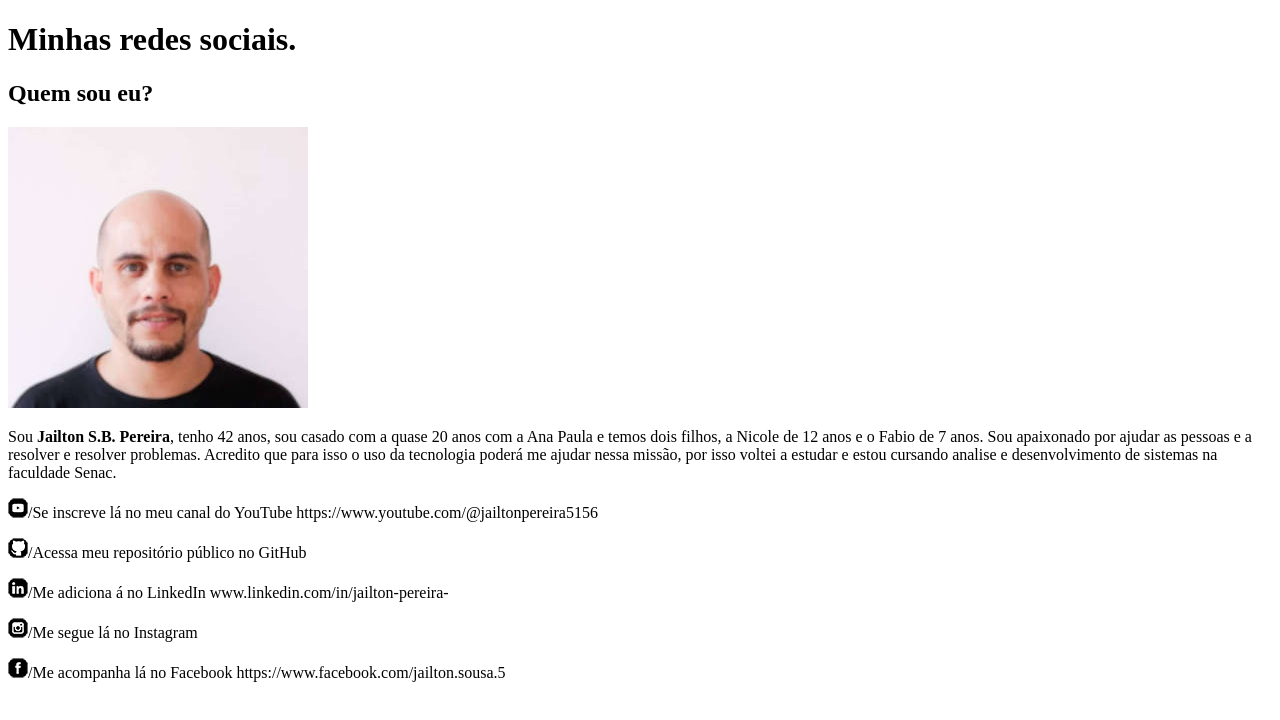
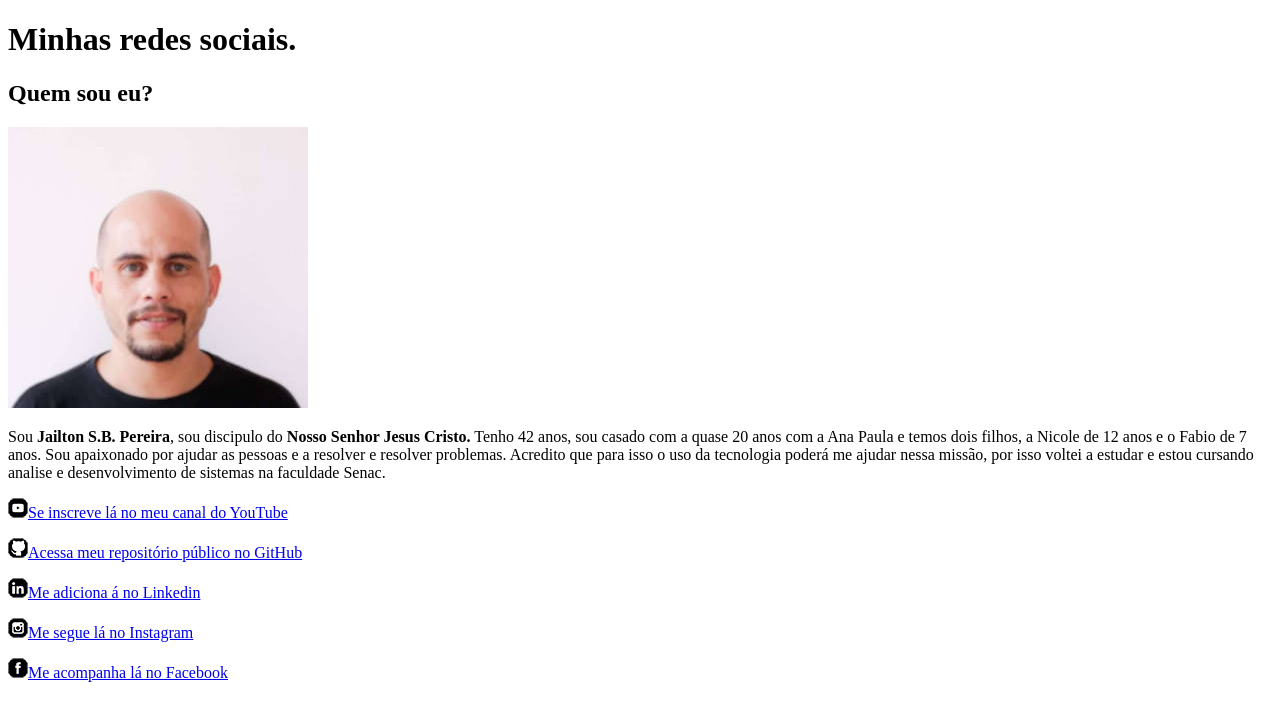
Before and after one commit to 228141/curso-de-html-e-css, a plain HTML site: page desafios/desafio_5/index.html in a window 1280 px wide. Drawn offline with Linux system fonts and the light colour scheme.

Commit message:
Uso de Links Externos

```diff
--- a/desafios/desafio_5/index.html
+++ b/desafios/desafio_5/index.html
@@ -10,13 +10,13 @@
     <h1>Minhas redes sociais.</h1>
     <h2>Quem sou eu?</h2>
     <img src="Foto Jailton300.jpg" alt="foto perfil">
-    <p>Sou <b>Jailton S.B. Pereira</b>, tenho 42 anos, sou casado com a quase 20 anos com a Ana Paula e temos dois filhos, a Nicole de 12 anos e o Fabio de 7 anos. Sou apaixonado por ajudar as pessoas e a resolver e resolver problemas. Acredito que para isso o uso da tecnologia poderá me ajudar nessa missão, por isso voltei a estudar e estou cursando analise e desenvolvimento de sistemas na faculdade Senac.</p>
+    <p>Sou <b>Jailton S.B. Pereira</b>, sou discipulo do <strong>Nosso Senhor Jesus Cristo.</strong> Tenho 42 anos, sou casado com a quase 20 anos com a Ana Paula e temos dois filhos, a Nicole de 12 anos e o Fabio de 7 anos. Sou apaixonado por ajudar as pessoas e a resolver e resolver problemas. Acredito que para isso o uso da tecnologia poderá me ajudar nessa missão, por isso voltei a estudar e estou cursando analise e desenvolvimento de sistemas na faculdade Senac.</p>
 
-    <p><img src="icone-youtube.png" alt="youtube">/Se inscreve lá no meu canal do YouTube https://www.youtube.com/@jailtonpereira5156</p>
-    <p><img src="icone-github.png" alt="GitHub">/Acessa meu repositório público no GitHub
-    <p><img src="icone-linkedin.png" alt="youtube">/Me adiciona á no LinkedIn www.linkedin.com/in/jailton-pereira-</p>
-    <p><img src="icone-instagram.png" alt="instagram">/Me segue lá no Instagram</p>
-    <p><img src="icone-facebook.png" alt="facebook">/Me acompanha lá no Facebook https://www.facebook.com/jailton.sousa.5</p>
+    <p><img src="icone-youtube.png" alt="youtube"><a href="https://www.youtube.com/@jailtonpereira5156" target="_blank" rel="external">Se inscreve lá no meu canal do YouTube</a></p>
+    <p><img src="icone-github.png" alt="GitHub"><a href="https://github.com/228141" target="_blank" rel="external">Acessa meu repositório público no GitHub</a>
+    <p><img src="icone-linkedin.png" alt="youtube"><a href="https://www.linkedin.com/in/jailton-pereira-/"  target="_blank" rel="external">Me adiciona á no Linkedin</a></p>
+    <p><img src="icone-instagram.png" alt="instagram"><a href="https://www.instagram.com/jailtonsousa?utm_source=qr&igsh=MTVyOGZxMmV4ajd4NQ=="  target="_blank" rel="external">Me segue lá no Instagram</a></p>
+    <p><img src="icone-facebook.png" alt="facebook"><a href="https://www.facebook.com/jailton.sousa.5"  target="_blank" rel="external">Me acompanha lá no Facebook</a></p>
 
 
     <p></p>
```
Also changed, not shown: desafios/desafio_9/index.html (+3 -1 lines), desafios/desafio_9/pag001.html (+2 -1 lines).
